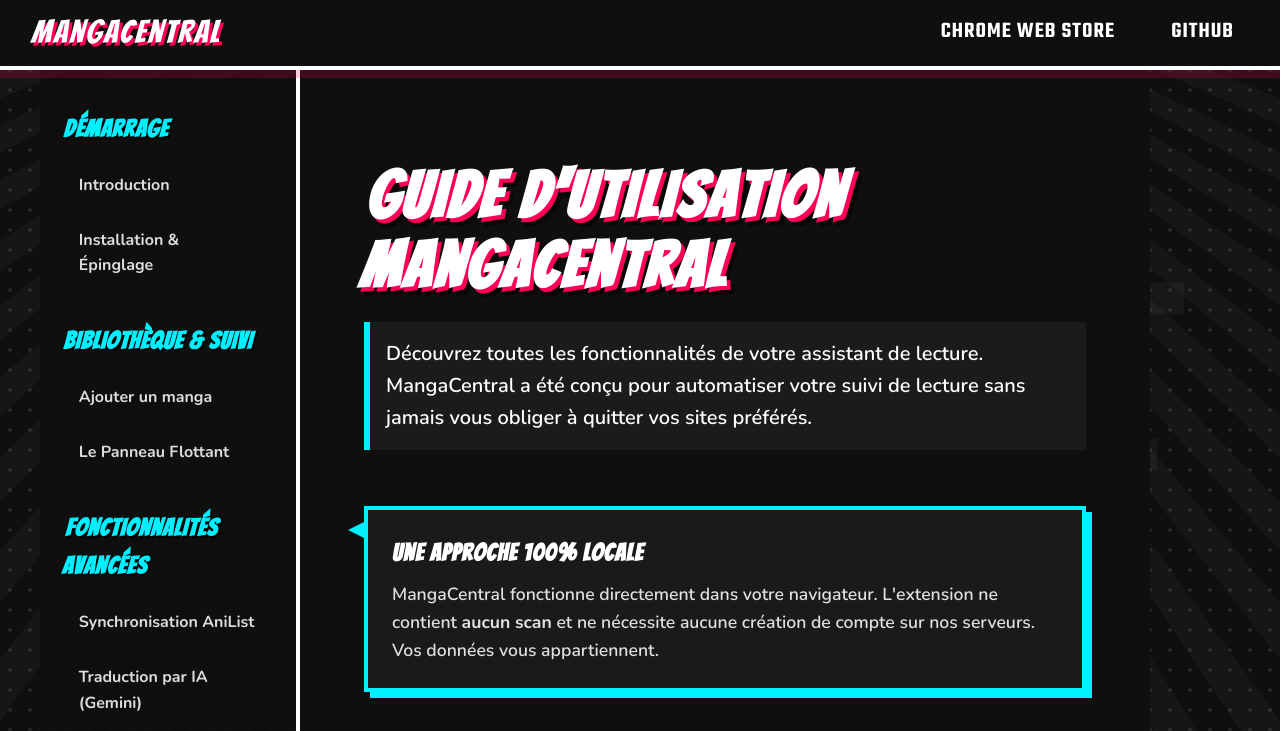
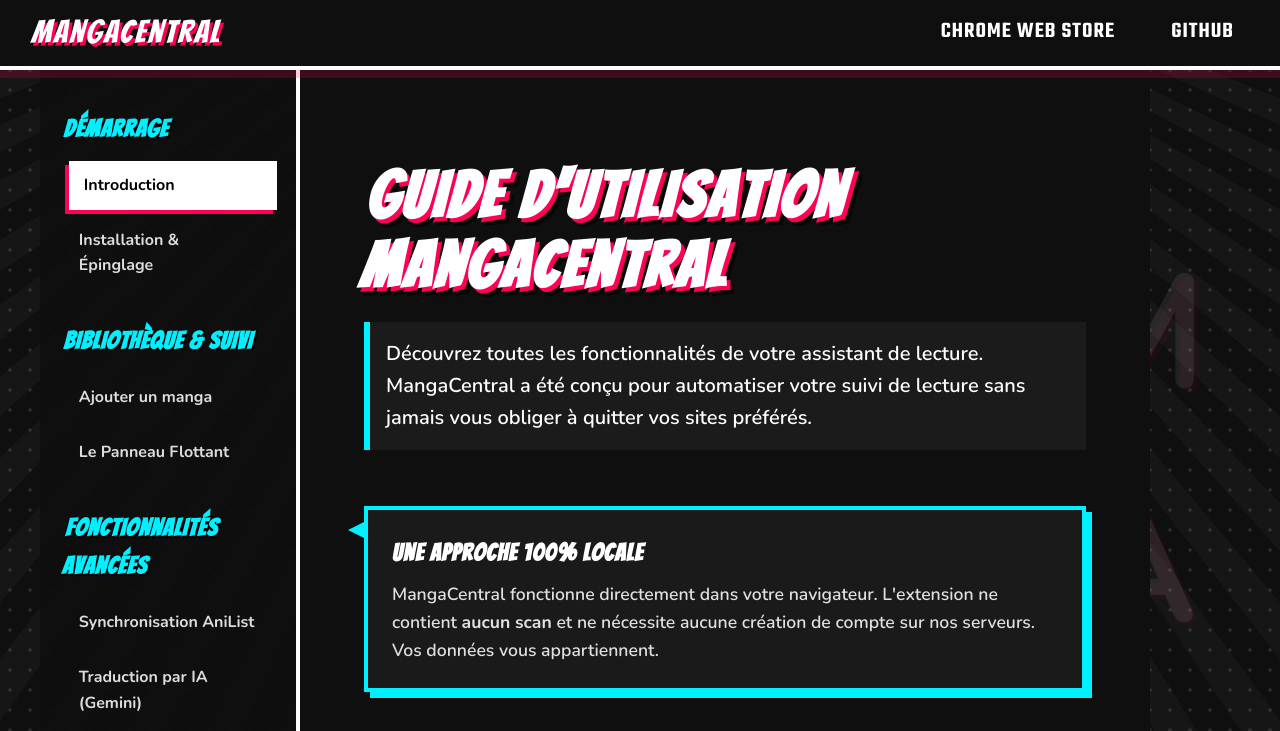
Before and after one commit to diaganaseydi011-prog/manga-central, a browser extension: page docs/index.html in a window 1280 px wide. Shown: the top 731 px of the page. Drawn offline with nearby package versions, Linux system fonts and the light colour scheme.

Commit message:
docs: corrections visibilite kanji et ajout 3 langues

```diff
--- a/docs/index.html
+++ b/docs/index.html
@@ -60,18 +60,20 @@
       position: fixed;
       top: 50%;
       transform: translateY(-50%);
-      font-size: 18rem;
+      font-size: 10rem;
       font-weight: 900;
-      color: rgba(255, 255, 255, 0.04);
+      color: rgba(255, 255, 255, 0.08);
       writing-mode: vertical-rl;
       text-orientation: upright;
-      z-index: -1;
+      z-index: 5;
       pointer-events: none;
       user-select: none;
-      letter-spacing: -2rem;
+      letter-spacing: 1rem;
+      text-shadow: 4px 4px 0px rgba(255, 0, 85, 0.05);
+      white-space: nowrap;
     }
-    .kanji-bg.left { left: 2rem; }
-    .kanji-bg.right { right: 2rem; }
+    .kanji-bg.left { left: 1rem; }
+    .kanji-bg.right { right: 1rem; }
 
     /* Scrollbar */
     ::-webkit-scrollbar { width: 12px; }
@@ -137,6 +139,8 @@
       margin: 70px auto 0;
       width: 100%;
       flex: 1;
+      position: relative;
+      z-index: 10;
     }
 
     /* Sidebar */
@@ -358,8 +362,8 @@
 <body>
 
   <div class="bg-anim"></div>
-  <div class="kanji-bg left">漫画</div>
-  <div class="kanji-bg right">만화</div>
+  <div class="kanji-bg left">漫画 • 漫畫</div>
+  <div class="kanji-bg right">만화 • MANHWA</div>
 
   <header>
     <a href="#" class="brand">
```
